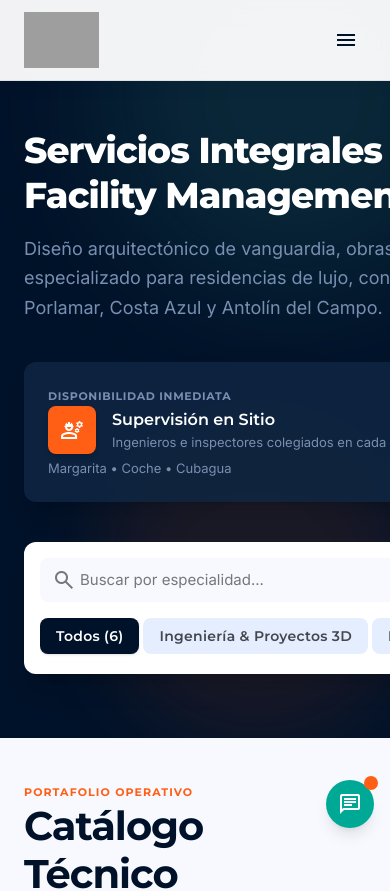
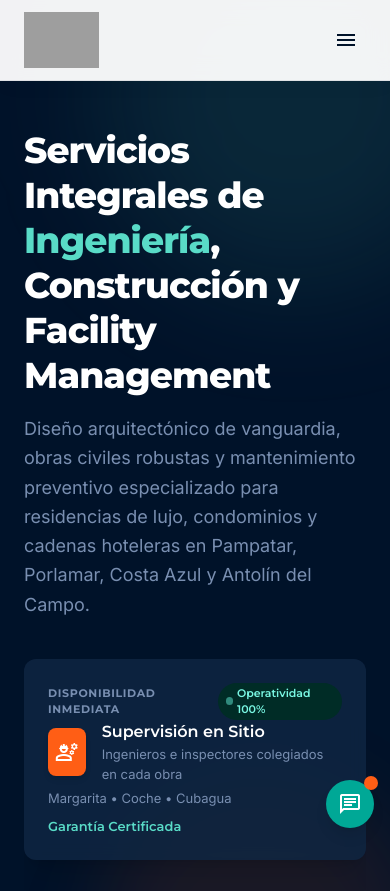
Before and after one commit to copyplotmargarita/DS.SERVICIOS, a React (Vite) app: page /#/servicios in a window 390 px wide. Shown: the top 891 px of the page. Built offline with nearby package versions, Linux system fonts and the light colour scheme; grey boxes are pictures that could not be loaded.

Commit message:
fix(ui): resolve responsive overflow in Servicios page

```diff
--- a/src/pages/Servicios.jsx
+++ b/src/pages/Servicios.jsx
@@ -6,7 +6,7 @@ export function Servicios() {
 <section className="relative w-full bg-primary text-on-primary overflow-hidden px-gutter lg:px-margin -mt-20 pt-32 pb-16 lg:pt-20 lg:pb-0 h-auto lg:h-[550px] flex flex-col justify-center">
 <div className="absolute -top-24 -right-24 w-96 h-96 bg-tertiary-fixed-dim/10 rounded-full blur-3xl pointer-events-none"></div>
 <div className="absolute bottom-0 left-1/4 w-80 h-80 bg-secondary-container/10 rounded-full blur-2xl pointer-events-none"></div>
-<div className="max-w-6xl mx-auto flex flex-col gap-space-lg relative z-10">
+<div className="max-w-6xl w-full mx-auto flex flex-col gap-space-lg relative z-10 overflow-hidden">
 
 <div className="grid grid-cols-1 lg:grid-cols-12 gap-space-xl items-stretch">
 <div className="lg:col-span-8 space-y-space-md flex flex-col justify-center">
@@ -34,7 +34,7 @@ export function Servicios() {
 <p className="font-body-sm text-body-sm text-on-primary-container">Ingenieros e inspectores colegiados en cada obra</p>
 </div>
 </div>
-<div className="pt-space-xs flex items-center justify-between text-on-primary-container font-body-sm text-body-sm">
+<div className="pt-space-xs flex flex-wrap items-center justify-between gap-2 text-on-primary-container font-body-sm text-body-sm">
 <span>Margarita • Coche • Cubagua</span>
 <span className="text-tertiary-fixed-dim font-title">Garantía Certificada</span>
 </div>
@@ -46,7 +46,7 @@ export function Servicios() {
 <span className="material-symbols-outlined absolute left-3 top-1/2 -translate-y-1/2 text-outline text-[20px]">search</span>
 <input className="w-full pl-10 pr-4 py-2.5 rounded-lg bg-surface font-body-md text-body-md text-on-surface placeholder:text-outline focus:outline-none focus:bg-surface-container-low" id="service-search-input" placeholder="Buscar por especialidad..." type="text"/>
 </div>
-<div className="flex items-center gap-space-xs overflow-x-auto pb-1 md:pb-0 min-w-0 w-full md:w-auto" id="filter-container">
+<div className="flex items-center gap-space-xs overflow-x-auto pb-1 md:pb-0 min-w-0 max-w-full w-full md:w-auto" id="filter-container">
 <button className="filter-pill px-4 py-2 rounded-lg bg-primary text-on-primary font-label-lg text-label-lg whitespace-nowrap transition-all shadow-sm" data-filter="all">
             Todos (6)
           </button>
```
